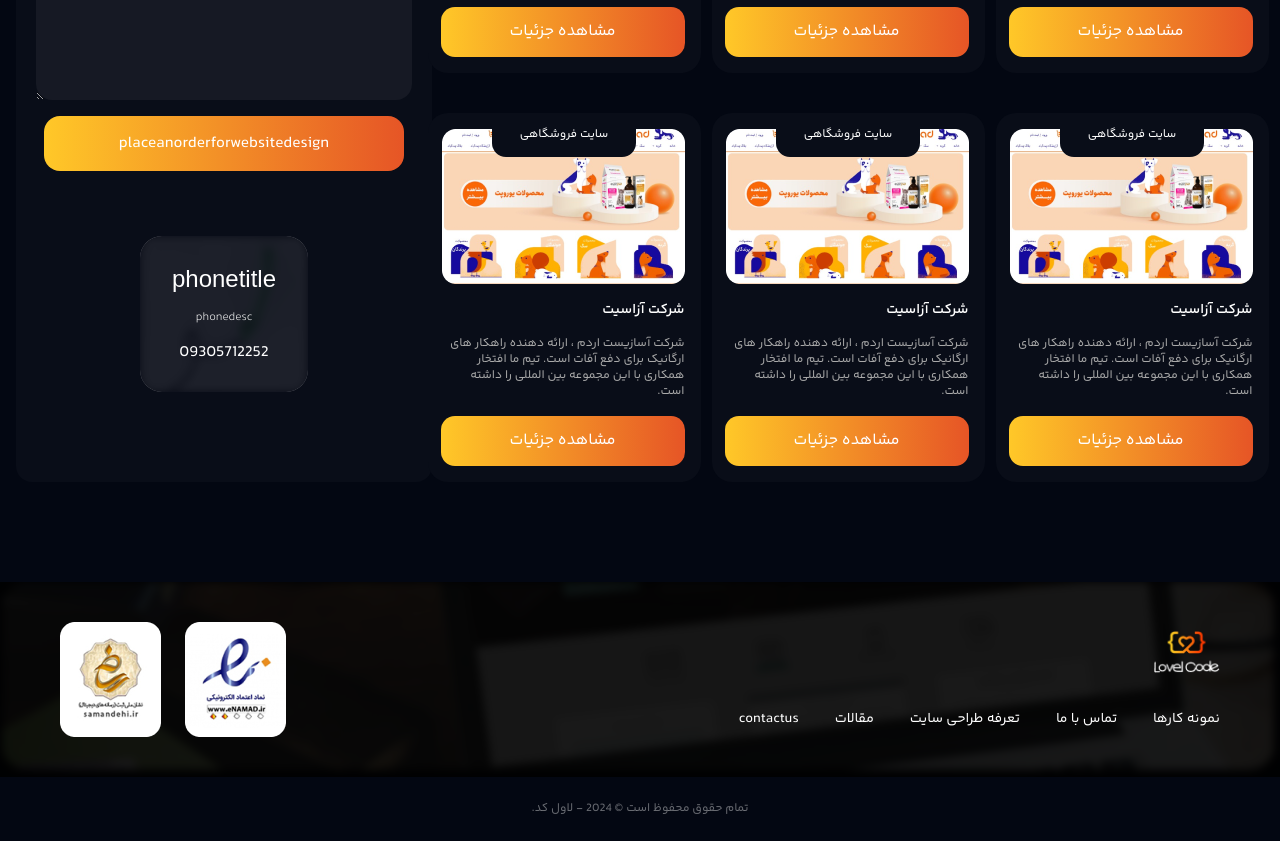
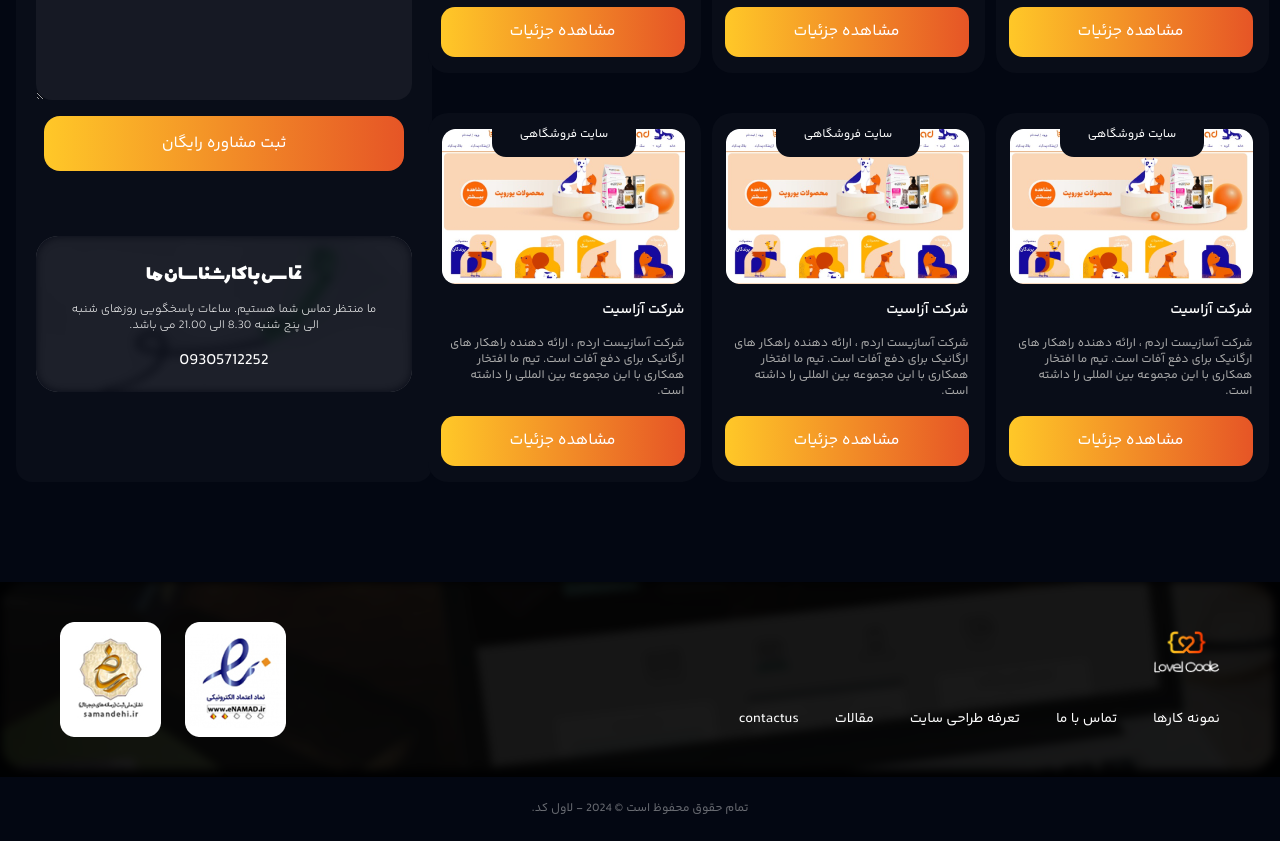
Before and after one commit to lovelcode/company, a Next.js app: page /portfolio in a window 1280 px wide. Shown: the part 1180-2021 px from the top of the page. Built offline with nearby package versions, Linux system fonts and the light colour scheme.

Commit message:
add bootstrap icon and farsi portfolio

```diff
--- a/app/(site)/portfolio/[portfolioSlug]/page.tsx
+++ b/app/(site)/portfolio/[portfolioSlug]/page.tsx
@@ -97,14 +97,14 @@ const page = () => {
             href="/"
             type="box6"
             bg="gradient"
-            title="placeanorderforwebsitedesign"
+            title="ثبت سفارش طراحی سایت"
           ></Btn>
           <Btn
             shadow
             href="/"
             type="box6"
             bg="background"
-            title="placeanorderforwebsitedesign"
+            title="مشاهده سایت آزاسیت"
           ></Btn>
         </div>
         <div className="mt-10">
--- a/app/_components/modules/porfolio/PortfolioFilter.tsx
+++ b/app/_components/modules/porfolio/PortfolioFilter.tsx
@@ -4,7 +4,6 @@ import SliderPortfoliosMd from "../../templates/home/Portfolios/SliderPortfolios
 import SliderPortfolios from "../../templates/home/Portfolios/SliderPortfolios";
 import Btn from "../Btn/Btn";
 import Image from "next/image";
-
 
 const PortfolioFilter = () => {
   return (
@@ -50,7 +49,7 @@ const PortfolioFilter = () => {
             <div className="flex justify-center">
               <Btn
                 bg="gradient"
-                title="placeanorderforwebsitedesign"
+                title="ثبت مشاوره رایگان"
                 href=""
                 type="box5"
               ></Btn>
@@ -59,8 +58,11 @@ const PortfolioFilter = () => {
           <div className="flex justify-center">
             <div className="relative  h-[156px] mt-[65px] rounded-[22px] flex flex-col items-center gap-[15px] overflow-hidden justify-center">
               <div className="z-10 text-center flex flex-col gap-[15px] px-8">
-                <h3 className="text-2xl font-cinema ">{("phonetitle")}</h3>
-                <p className="text-xs font-light">{("phonedesc")}</p>
+                <h3 className="text-2xl font-cinema ">تماس با کارشناسان ما</h3>
+                <p className="text-xs font-light">
+                  ما منتظر تماس شما هستیم. ساعات پاسخگویی روزهای شنبه الی پنج
+                  شنبه 8.30 الی 21.00 می باشد.
+                </p>
                 <a href="tel:09305712252">09305712252</a>
               </div>
 
--- a/app/layout.tsx
+++ b/app/layout.tsx
@@ -1,9 +1,7 @@
 import React, { ReactNode } from "react";
 import localFont from "next/font/local";
 import "./globals.css";
-import Topbar from "./_components/templates/topbar/Topbar";
-import Footer from "./_components/templates/home/Footer/Footer";
-
+import "bootstrap-icons/font/bootstrap-icons.min.css"
 const yekanbakh = localFont({
   src: [
     {
--- a/package.json
+++ b/package.json
@@ -9,6 +9,7 @@
     "lint": "next lint"
   },
   "dependencies": {
+    "bootstrap-icons": "^1.11.3",
     "next": "14.2.5",
     "react": "^18",
     "react-dom": "^18",
```
Also changed, not shown: 1 other file (tests, documents, lock files or other folders).
